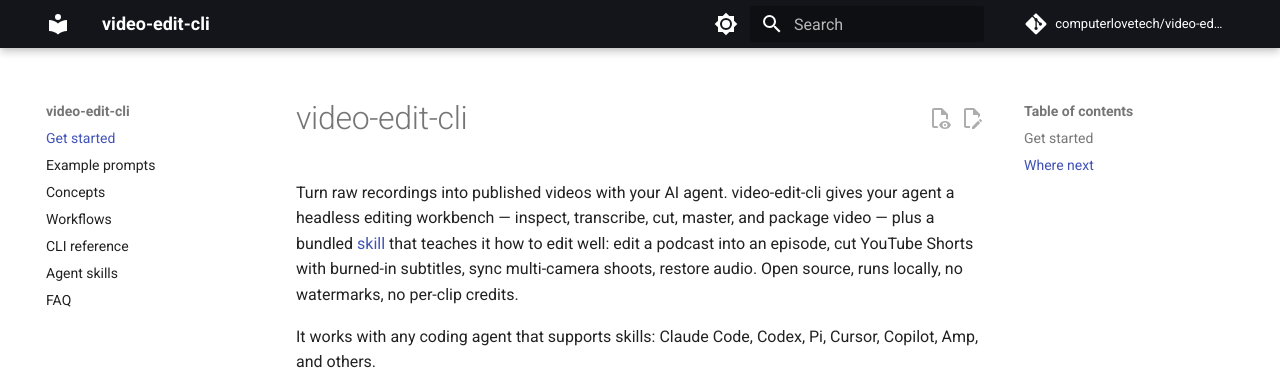
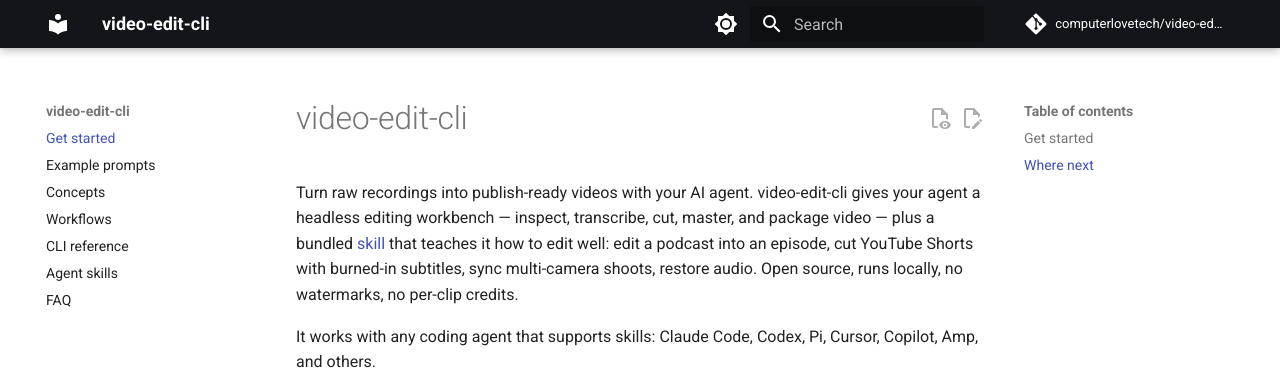
Before and after one commit to computerlovetech/video-edit-cli, an MkDocs documentation site: the page built from docs/index.md, in a window 1280 px wide and 1122 px high. Shown: the top 376 px of the window. Built offline with MkDocs 1.6.1 and Material for MkDocs 9.7.7, drawn with Linux system fonts in a browser that asks for light colours; comment, search, counter and statistics services are not loaded.

Commit message:
docs: fix tagline — publish-ready, not published
Co-Authored-By: Claude Fable 5 <noreply@anthropic.com>

```diff
--- a/docs/index.md
+++ b/docs/index.md
@@ -8,7 +8,7 @@ description: >-
 
 # video-edit-cli
 
-Turn raw recordings into published videos with your AI agent. video-edit-cli
+Turn raw recordings into publish-ready videos with your AI agent. video-edit-cli
 gives your agent a headless editing workbench — inspect, transcribe, cut,
 master, and package video — plus a bundled [skill](skills.md) that teaches it
 how to edit well: edit a podcast into an episode, cut YouTube Shorts with
```
Also changed, not shown: README.md (+1 -1 lines).
